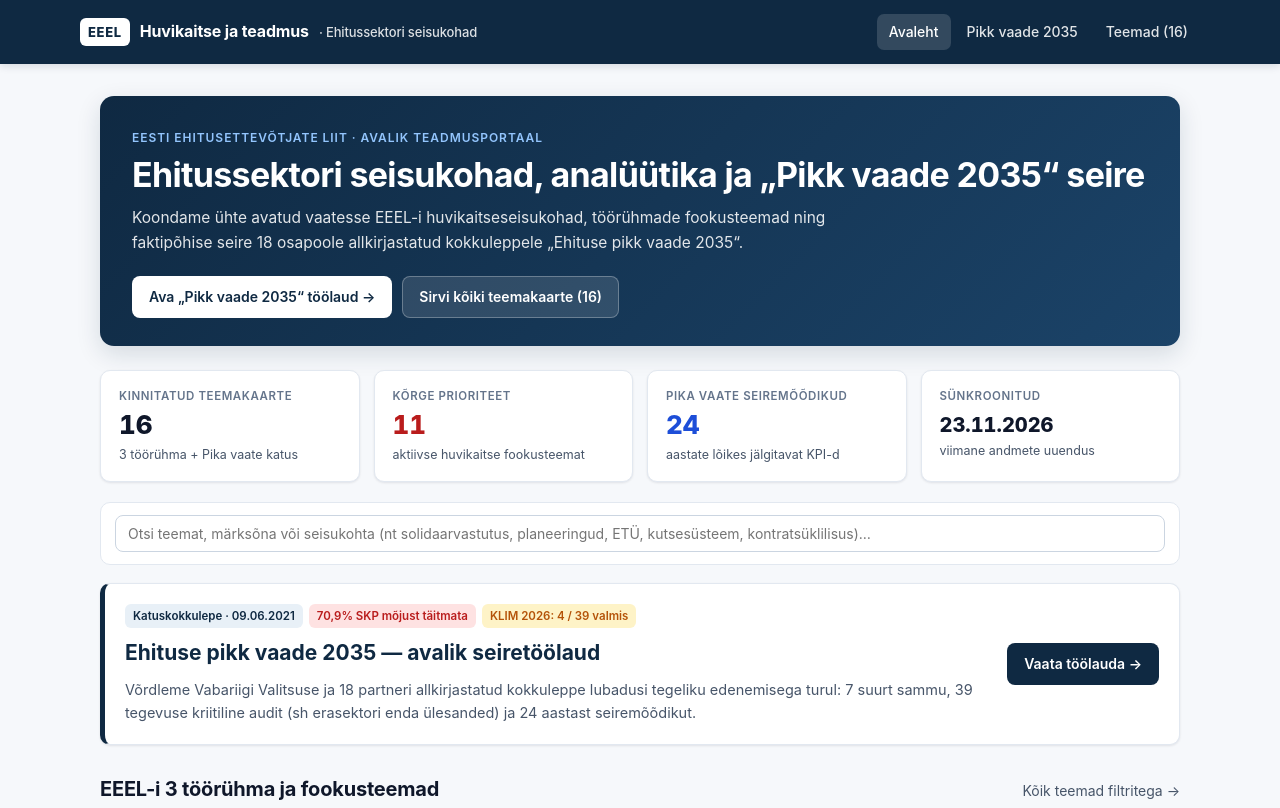
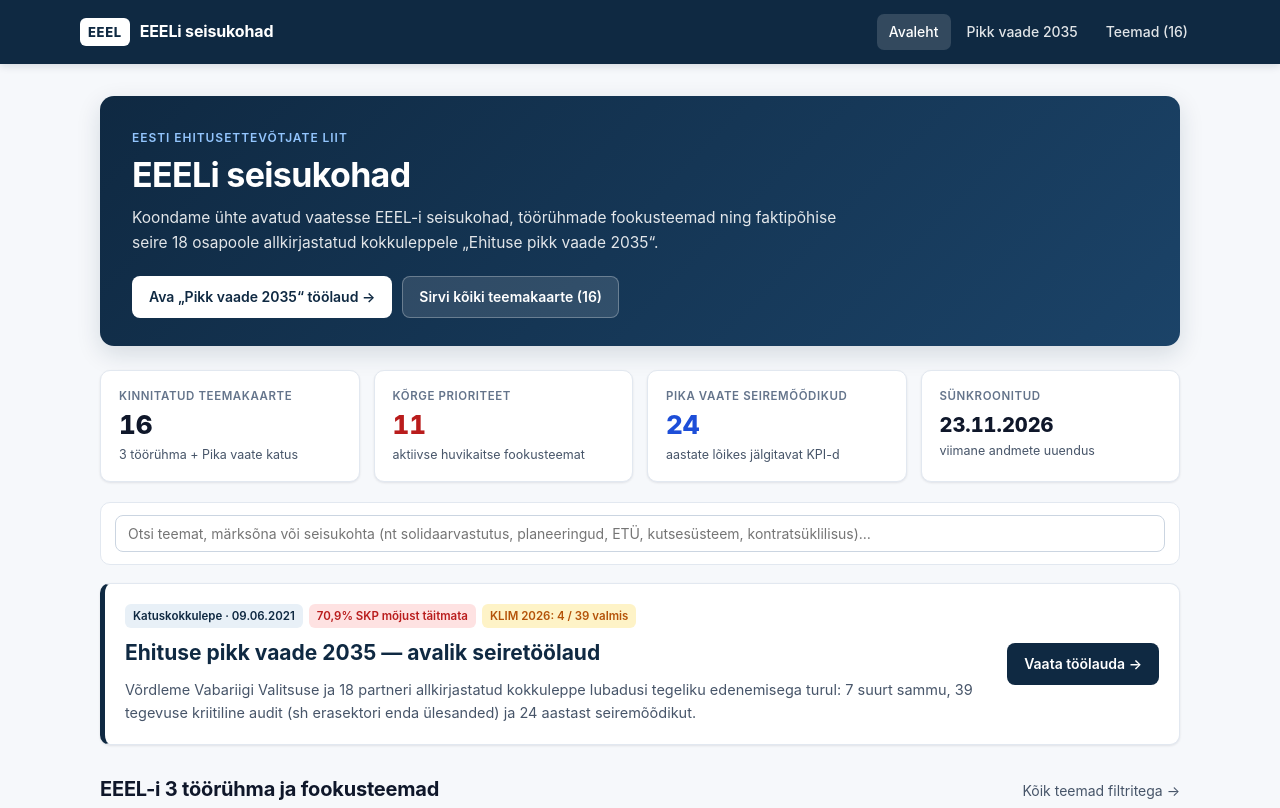
Before and after one commit to klmrgrss/huvikaitse, an Astro site: page / in a window 1280 px wide. Shown: the top 808 px of the page. Built offline with nearby package versions, Linux system fonts and the light colour scheme; Astro itself is replaced by a stand-in of ours.

Commit message:
Muuda avaliku veebi pealkirjaks EEELi seisukohad

```diff
--- a/src/layouts/BaseLayout.astro
+++ b/src/layouts/BaseLayout.astro
@@ -10,7 +10,7 @@ interface Props {
 
 const {
   title,
-  description = 'Eesti Ehitusettevõtjate Liidu (EEEL) avalik huvikaitse, seisukohtade ja „Ehituse pikk vaade 2035“ seire teadmusportaal.',
+  description = 'Eesti Ehitusettevõtjate Liidu (EEEL) seisukohad ja „Ehituse pikk vaade 2035“ seire.',
   activeNav = 'home',
 } = Astro.props;
 
@@ -21,7 +21,7 @@ const base = data.basePath || '/huvikaitse';
   <head>
     <meta charset="utf-8" />
     <meta name="viewport" content="width=device-width, initial-scale=1" />
-    <title>{title} · EEEL Huvikaitse</title>
+    <title>{title === 'Avaleht' ? 'EEELi seisukohad' : `${title} · EEELi seisukohad`}</title>
     <meta name="description" content={description} />
   </head>
   <body>
@@ -29,8 +29,7 @@ const base = data.basePath || '/huvikaitse';
       <div class="container header-inner">
         <a href={`${base}/`} class="brand-link">
           <span class="brand-mark">EEEL</span>
-          <span>Huvikaitse ja teadmus</span>
-          <span class="brand-sub">· Ehitussektori seisukohad</span>
+          <span>EEELi seisukohad</span>
         </a>
         <nav class="main-nav" aria-label="Peamenüü">
           <a href={`${base}/`} class:list={['nav-link', { active: activeNav === 'home' }]}>Avaleht</a>
--- a/src/pages/index.astro
+++ b/src/pages/index.astro
@@ -34,10 +34,10 @@ const searchDocs = [
 
 <BaseLayout title="Avaleht" activeNav="home">
   <section class="hero">
-    <div class="hero-kicker">Eesti Ehitusettevõtjate Liit · Avalik teadmusportaal</div>
-    <h1>Ehitussektori seisukohad, analüütika ja „Pikk vaade 2035“ seire</h1>
+    <div class="hero-kicker">Eesti Ehitusettevõtjate Liit</div>
+    <h1>EEELi seisukohad</h1>
     <p>
-      Koondame ühte avatud vaatesse EEEL-i huvikaitseseisukohad, töörühmade fookusteemad ning
+      Koondame ühte avatud vaatesse EEEL-i seisukohad, töörühmade fookusteemad ning
       faktipõhise seire 18 osapoole allkirjastatud kokkuleppele „Ehituse pikk vaade 2035“.
     </p>
     <div class="hero-actions">
--- a/src/pages/teemad/index.astro
+++ b/src/pages/teemad/index.astro
@@ -16,7 +16,7 @@ const wgOptions = [
   </div>
 
   <div class="section-head" style="margin-top:0;">
-    <h1 style="margin:0; font-size:28px; color:#0f2942;">EEEL-i huvikaitse teemakaardid</h1>
+    <h1 style="margin:0; font-size:28px; color:#0f2942;">EEELi seisukohad</h1>
   </div>
 
   <div class="filter-bar">
```
